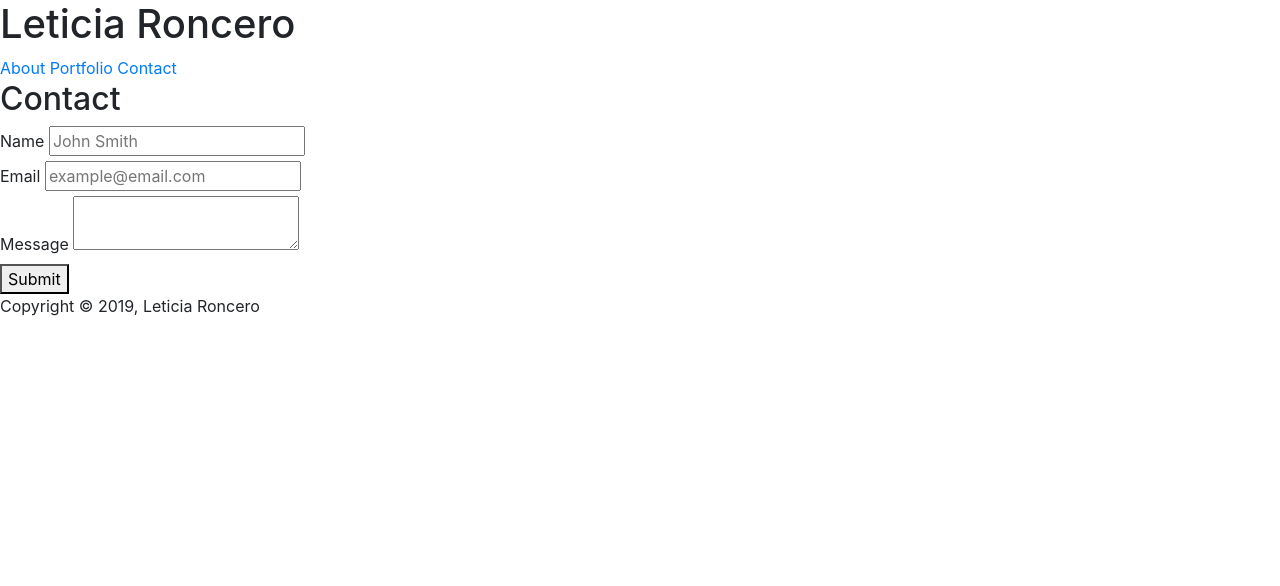
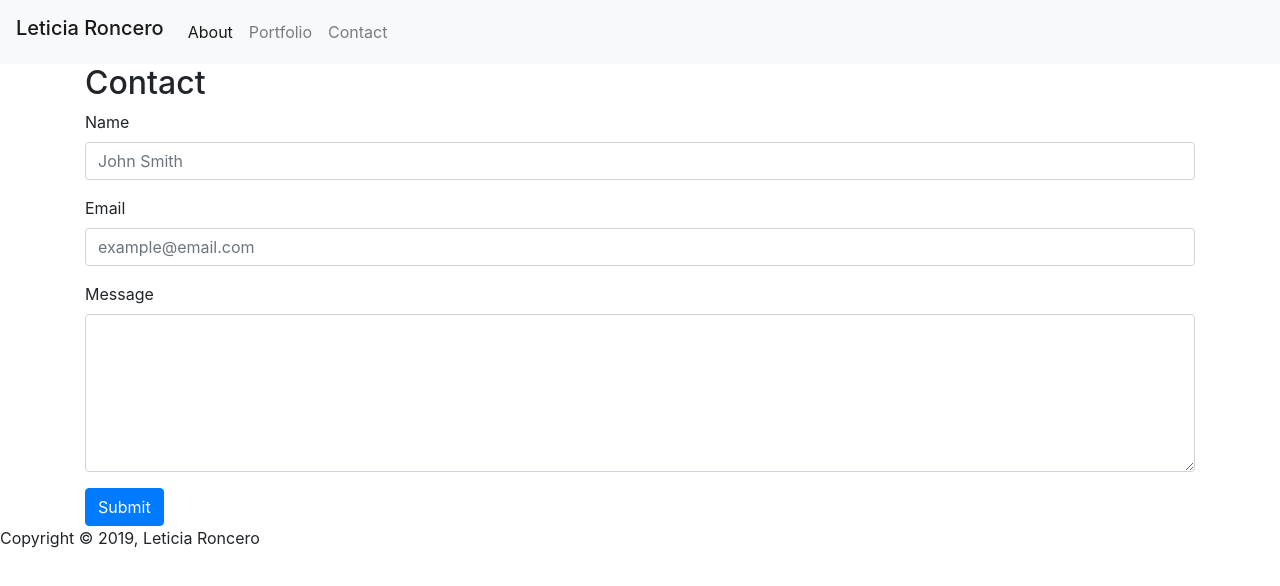
Before and after one commit to leticiaroncero/Bootstrap-Portfolio, a plain HTML site: page contact.html in a window 1280 px wide. Drawn offline with nearby package versions, Linux system fonts and the light colour scheme.

Commit message:
positioning of Contact page using Bootstrap

```diff
--- a/contact.html
+++ b/contact.html
@@ -6,50 +6,73 @@
     <meta name="viewport" content="width=device-width, initial-scale=1.0">
     <meta http-equiv="X-UA-Compatible" content="ie=edge">
     <title>Leticia Roncero</title>
-    <link rel="stylesheet" href="https://stackpath.bootstrapcdn.com/bootstrap/4.3.1/css/bootstrap.min.css" integrity="sha384-ggOyR0iXCbMQv3Xipma34MD+dH/1fQ784/j6cY/iJTQUOhcWr7x9JvoRxT2MZw1T" crossorigin="anonymous">
+    <link rel="stylesheet" href="https://stackpath.bootstrapcdn.com/bootstrap/4.3.1/css/bootstrap.min.css"
+        integrity="sha384-ggOyR0iXCbMQv3Xipma34MD+dH/1fQ784/j6cY/iJTQUOhcWr7x9JvoRxT2MZw1T" crossorigin="anonymous">
 </head>
 
 <body>
-    <header>
-        <div>
-            <h1>Leticia Roncero</h1>
-            <nav>
-                <a href="index.html">About</a>
-                <a href="portfolio.html">Portfolio</a>
-                <a href="#">Contact</a>
+
+    <nav class="navbar navbar-expand-lg navbar-light bg-light">
+        <h1 class="navbar-brand">Leticia Roncero</h1>
+        <button class="navbar-toggler" type="button" data-toggle="collapse" data-target="#navbarNavAltMarkup"
+            aria-controls="navbarNavAltMarkup" aria-expanded="false" aria-label="Toggle navigation">
+            <span class="navbar-toggler-icon"></span>
+        </button>
+        <div class="collapse navbar-collapse" id="navbarNavAltMarkup">
+            <div class="navbar-nav">
+                <a class="nav-item nav-link active" href="index.html">About</a>
+                <a class="nav-item nav-link" href="portfolio.html">Portfolio</a>
+                <a class="nav-item nav-link" href="#">Contact<span class="sr-only">(current)</span></a>
+            </div>
+        </div>
     </nav>
+
+    <div class="container">
+        <div class=row>
+            <div class="col-12">
+                <h2>Contact</h2>
             </div>
-    </header>
-
-    <section>
-        <h2>Contact</h2>
-
-        <form method="post">
-            <div>
+        </div>
+        <div class=row>
+            <div class="col-12">
+                <form>
+                    <div class="form-group">
                         <label for="name">Name</label>
-                <input type="text" id="name" name="contact_name" placeholder="John Smith">
+                        <input type="text" class="form-control" id="name" placeholder="John Smith">
                     </div>
-            <div>
+                    <div class="form-group">
                         <label for="mail">Email</label>
-                <input type="email" id="mail" name="contact_mail" placeholder="example@email.com">
+                        <input type="email" class="form-control" id="mail" placeholder="example@email.com">
                     </div>
-            <div>
+                    <div class="form-group">
                         <label for="msg">Message</label>
-                <textarea id="msg" name="contact_message"></textarea>
+                        <textarea class="form-control" id="msg" rows="6"></textarea>
                     </div>
 
-            <button type="submit">Submit</button>
+                    <button type="submit" class="btn btn-primary">Submit</button>
+                </form>
+            </div>
+        </div>
+    </div>
 
-        </form>
-    </section>
 
     <footer>
+        <div class="row">
+            <div class="col-12">
                 <p>Copyright © 2019, Leticia Roncero</p>
+            </div>
+        </div>
     </footer>
 
-    <script src="https://code.jquery.com/jquery-3.3.1.slim.min.js" integrity="sha384-q8i/X+965DzO0rT7abK41JStQIAqVgRVzpbzo5smXKp4YfRvH+8abtTE1Pi6jizo" crossorigin="anonymous"></script>
-    <script src="https://cdnjs.cloudflare.com/ajax/libs/popper.js/1.14.7/umd/popper.min.js" integrity="sha384-UO2eT0CpHqdSJQ6hJty5KVphtPhzWj9WO1clHTMGa3JDZwrnQq4sF86dIHNDz0W1" crossorigin="anonymous"></script>
-    <script src="https://stackpath.bootstrapcdn.com/bootstrap/4.3.1/js/bootstrap.min.js" integrity="sha384-JjSmVgyd0p3pXB1rRibZUAYoIIy6OrQ6VrjIEaFf/nJGzIxFDsf4x0xIM+B07jRM" crossorigin="anonymous"></script>
+    <script src="https://code.jquery.com/jquery-3.3.1.slim.min.js"
+        integrity="sha384-q8i/X+965DzO0rT7abK41JStQIAqVgRVzpbzo5smXKp4YfRvH+8abtTE1Pi6jizo"
+        crossorigin="anonymous"></script>
+    <script src="https://cdnjs.cloudflare.com/ajax/libs/popper.js/1.14.7/umd/popper.min.js"
+        integrity="sha384-UO2eT0CpHqdSJQ6hJty5KVphtPhzWj9WO1clHTMGa3JDZwrnQq4sF86dIHNDz0W1"
+        crossorigin="anonymous"></script>
+    <script src="https://stackpath.bootstrapcdn.com/bootstrap/4.3.1/js/bootstrap.min.js"
+        integrity="sha384-JjSmVgyd0p3pXB1rRibZUAYoIIy6OrQ6VrjIEaFf/nJGzIxFDsf4x0xIM+B07jRM"
+        crossorigin="anonymous"></script>
 
 </body>
 
```
Lines whose indentation alone changed are shown as unchanged.
